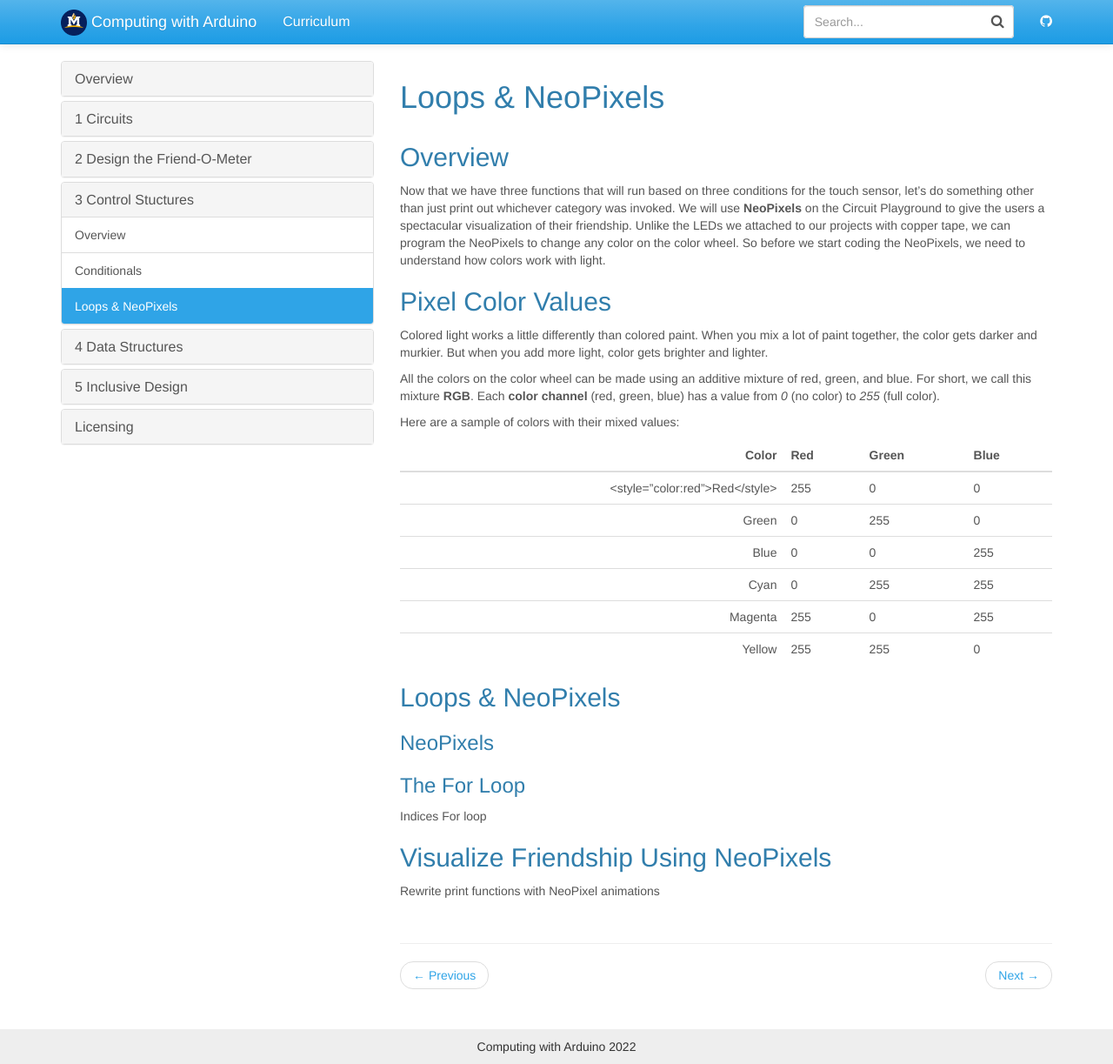
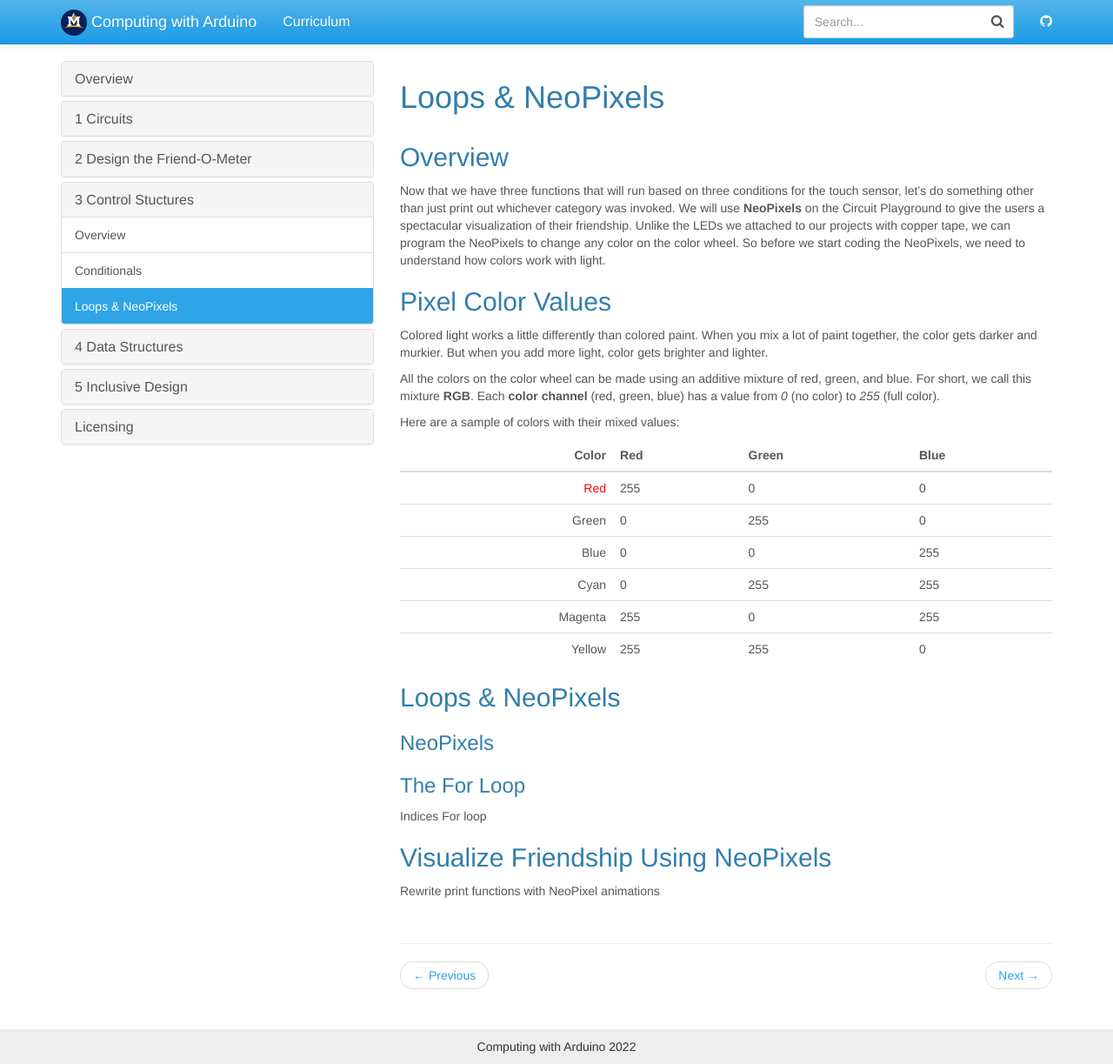
Before and after one commit to jake-chipps/friendometer, a Jekyll site: the page built from _docs/lessons/3-2.md, in a window 1280 px wide and 1223 px high. Shown: the whole window at 87% size. Built offline with Jekyll 4.4.1, drawn with Linux system fonts in a browser that asks for light colours.

Commit message:
Update 3-2.md

```diff
--- a/_docs/lessons/3-2.md
+++ b/_docs/lessons/3-2.md
@@ -14,7 +14,7 @@ Here are a sample of colors with their mixed values:
 
 Color | Red | Green | Blue
 ----: | --- | ----- | ----
-<style="color:red">Red</style>  | 255  | 0  | 0
+<span style="color:red">Red</span>  | 255  | 0  | 0
 Green  | 0  | 255  | 0
 Blue  | 0  | 0  | 255
 Cyan  |  0 | 255  |  255
```
